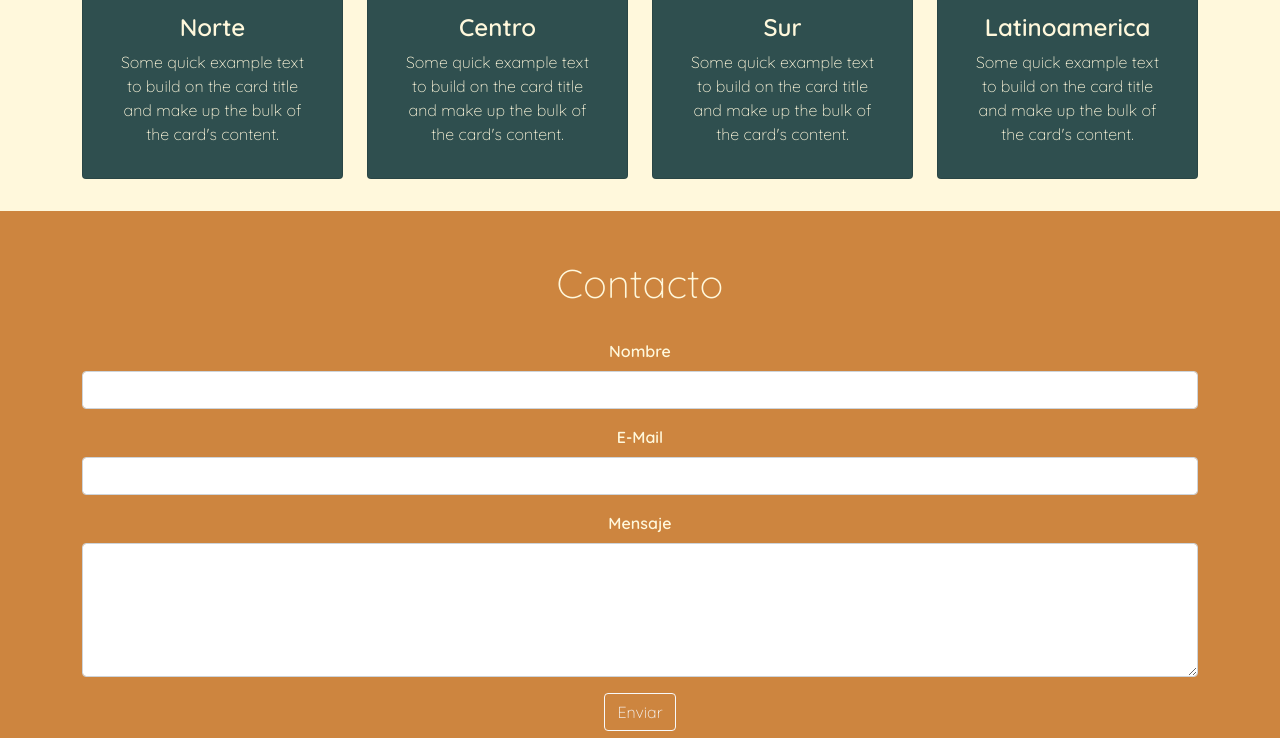
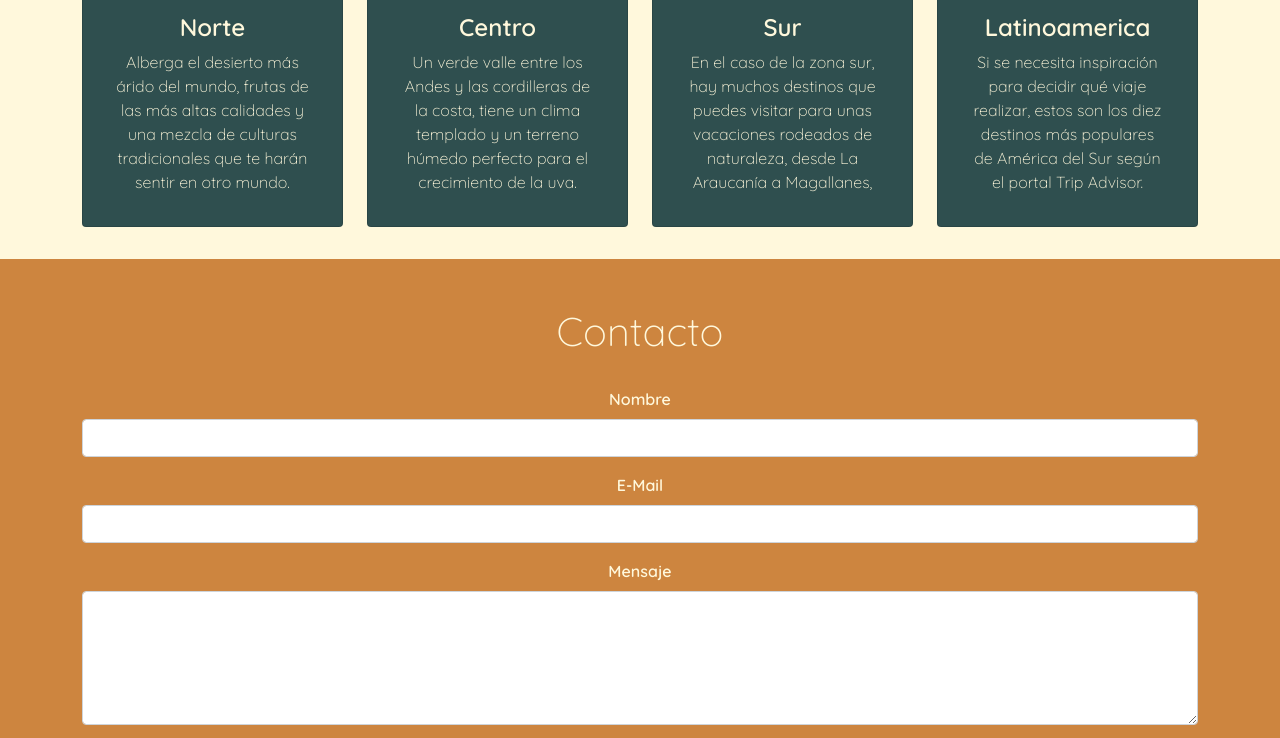
Before and after one commit to VenusBastidas/viajes_chile, a plain HTML site: page index.html in a window 1280 px wide. Shown: the part 1640-2378 px from the top of the page. Drawn offline with nearby package versions, Linux system fonts and the light colour scheme.

Commit message:
Edición información cards

```diff
--- a/index.html
+++ b/index.html
@@ -126,8 +126,7 @@
                 <img src="assets/img/card1.jpg" height="175px" class="card-img-top" alt="...">
                 <div class="card-body">
                     <h4 class="card-title">Norte</h4>
-                    <p class="card-text">Some quick example text to build on the card title and make up the bulk of the
-                        card's content.</p>
+                    <p class="card-text">Alberga el desierto más árido del mundo, frutas de las más altas calidades y una mezcla de culturas tradicionales que te harán sentir en otro mundo. </p>
                 </div>
             </div>
         </div>
@@ -137,8 +136,7 @@
                 <img src="assets/img/card2.jpg" height="175px" class="card-img-top" alt="...">
                 <div class="card-body">
                     <h4 class="card-title">Centro</h4>
-                    <p class="card-text">Some quick example text to build on the card title and make up the bulk of the
-                        card's content.</p>
+                    <p class="card-text">Un verde valle entre los Andes y las cordilleras de la costa, tiene un clima templado y un terreno húmedo perfecto para el crecimiento de la uva.</p>
                 </div>
             </div>
         </div>
@@ -148,8 +146,7 @@
                 <img src="assets/img/card3.jpg" height="175px" class="card-img-top" alt="...">
                 <div class="card-body">
                     <h4 class="card-title">Sur</h4>
-                    <p class="card-text">Some quick example text to build on the card title and make up the bulk of the
-                        card's content.</p>
+                    <p class="card-text"> En el caso de la zona sur, hay muchos destinos que puedes visitar para unas vacaciones rodeados de naturaleza, desde La Araucanía a Magallanes,</p>
                 </div>
             </div>
         </div>
@@ -159,8 +156,7 @@
                 <img src="assets/img/card4.jpg" height="175px" class="card-img-top" alt="latam">
                 <div class="card-body">
                     <h4 class="card-title">Latinoamerica</h4>
-                    <p class="card-text">Some quick example text to build on the card title and make up the bulk of the
-                        card's content.</p>
+                    <p class="card-text">Si se necesita inspiración para decidir qué viaje realizar, estos son los diez destinos más populares de América del Sur según el portal Trip Advisor.</p>
                 </div>
             </div>
         </div>
```
